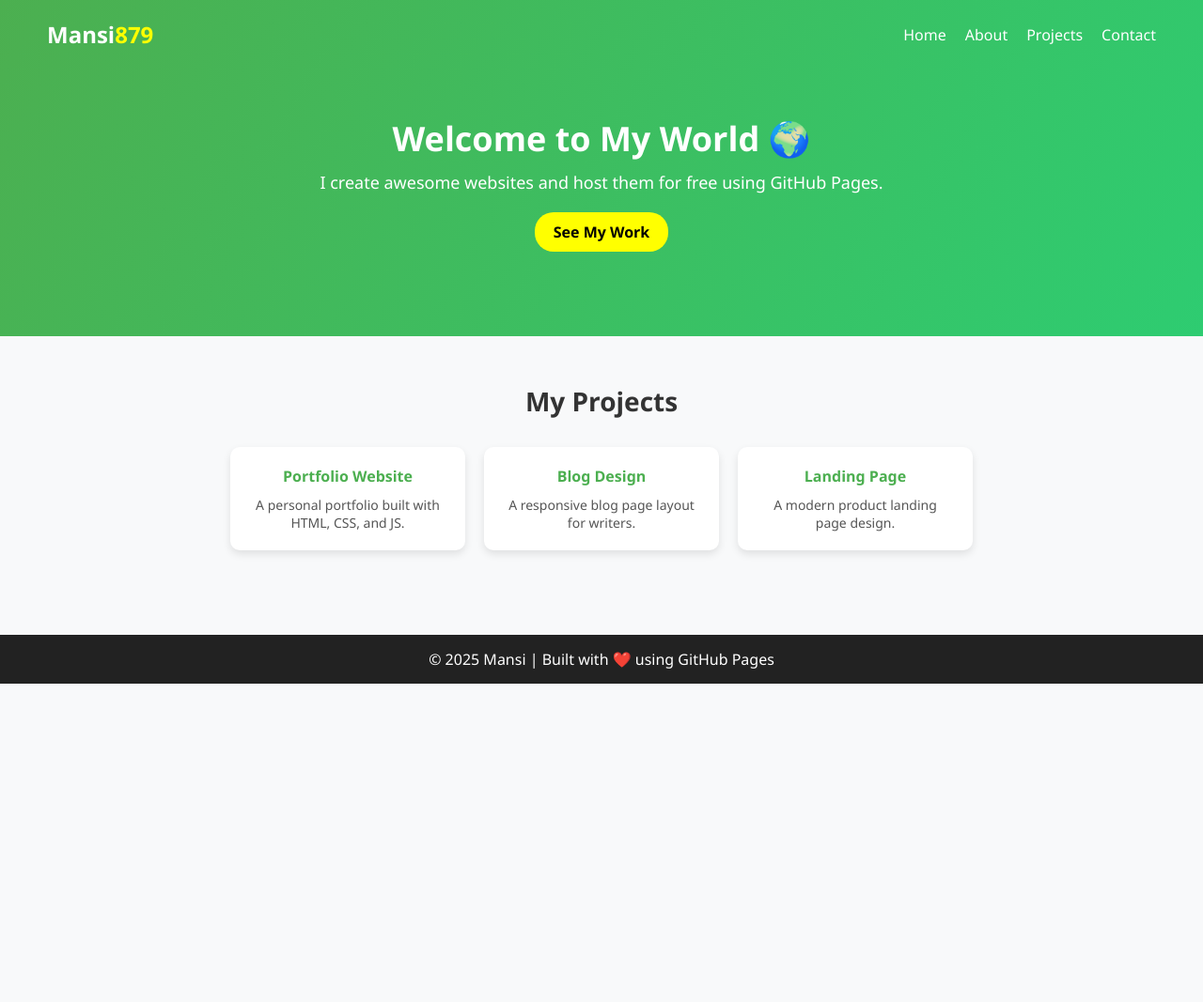
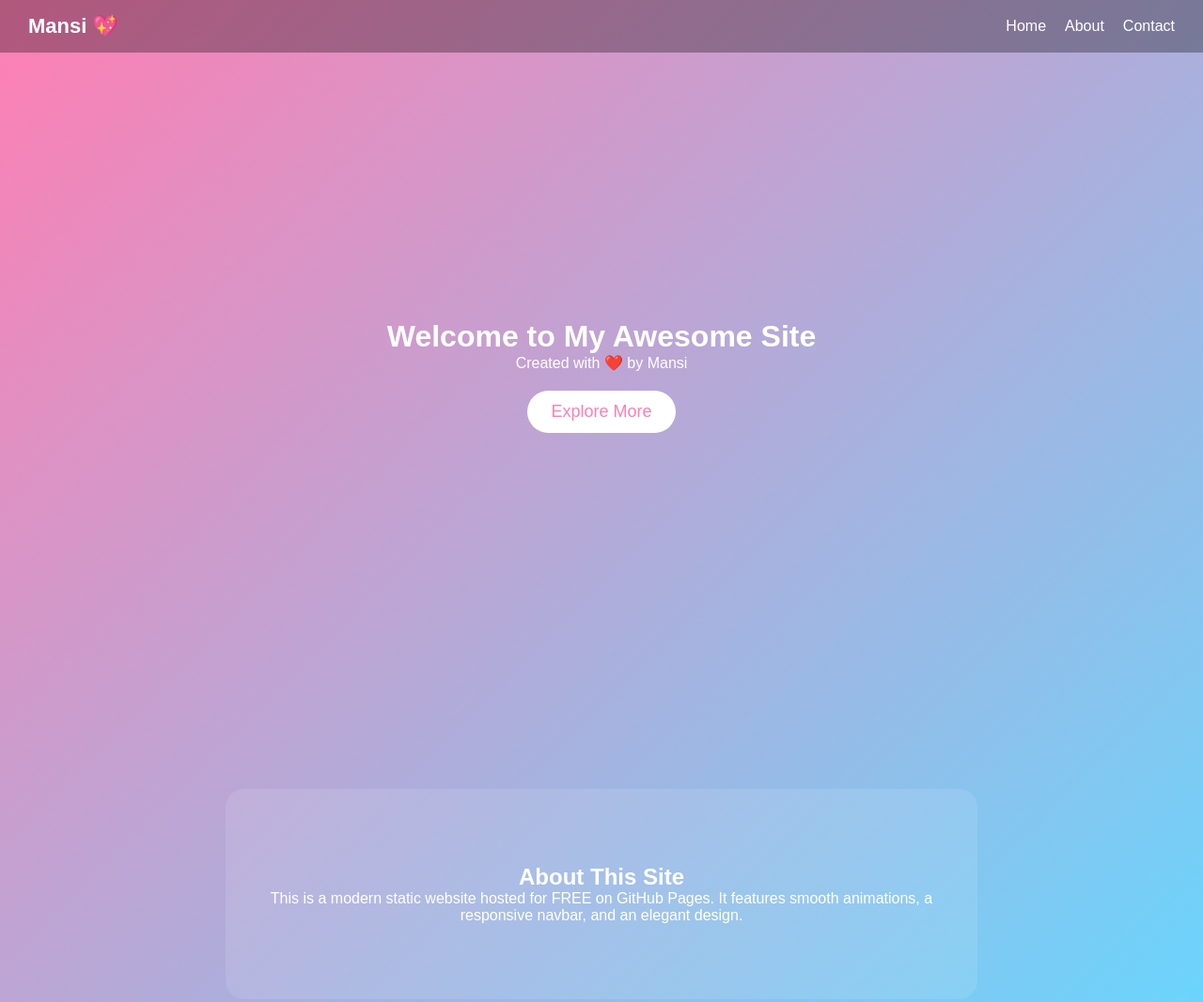
Before and after one commit to mansi879/mansi879.github.io, a plain HTML site: page index.html in a window 1280 px wide. Shown: the top 1067 px of the page at 94% size. Before the commit the page ends 800 px from the top, so only its background shows below. Drawn offline with Linux system fonts and the light colour scheme.

Commit message:
upgrade stylish navbar + animation website

```diff
--- a/index.html
+++ b/index.html
@@ -1,49 +1,41 @@
 <!DOCTYPE html>
 <html lang="en">
   <head>
-    <meta charset="UTF-8">
-    <meta name="viewport" content="width=device-width, initial-scale=1.0">
-    <title>Mansi's Website</title>
-    <link rel="stylesheet" href="style.css">
+    <meta charset="UTF-8" />
+    <meta name="viewport" content="width=device-width, initial-scale=1.0" />
+    <title>Mansi's Stylish Website</title>
+    <link rel="stylesheet" href="style.css" />
   </head>
   <body>
-    <header>
-        <nav>
-            <h1 class="logo">Mansi<span>879</span></h1>
+    <!-- Navbar -->
+    <nav class="navbar">
+      <div class="logo">Mansi 💖</div>
       <ul class="nav-links">
-                <li><a href="#">Home</a></li>
-                <li><a href="#">About</a></li>
-                <li><a href="#">Projects</a></li>
-                <li><a href="#">Contact</a></li>
+        <li><a href="#home">Home</a></li>
+        <li><a href="#about">About</a></li>
+        <li><a href="#contact">Contact</a></li>
       </ul>
     </nav>
-        <div class="hero">
-            <h2>Welcome to My World 🌍</h2>
-            <p>I create awesome websites and host them for free using GitHub Pages.</p>
-            <a href="#projects" class="btn">See My Work</a>
-        </div>
+
+    <!-- Hero Section -->
+    <header id="home" class="hero">
+      <h1 class="fade-in">Welcome to My Awesome Site</h1>
+      <p class="fade-in delay">Created with ❤️ by Mansi</p>
+      <a href="#about" class="btn fade-in delay2">Explore More</a>
     </header>
 
-    <section id="projects">
-        <h3>My Projects</h3>
-        <div class="card-container">
-            <div class="card">
-                <h4>Portfolio Website</h4>
-                <p>A personal portfolio built with HTML, CSS, and JS.</p>
-            </div>
-            <div class="card">
-                <h4>Blog Design</h4>
-                <p>A responsive blog page layout for writers.</p>
-            </div>
-            <div class="card">
-                <h4>Landing Page</h4>
-                <p>A modern product landing page design.</p>
-            </div>
-        </div>
+    <!-- About Section -->
+    <section id="about" class="about">
+      <h2>About This Site</h2>
+      <p>
+        This is a modern static website hosted for FREE on GitHub Pages. It
+        features smooth animations, a responsive navbar, and an elegant design.
+      </p>
     </section>
 
+    <!-- Footer -->
     <footer>
-        <p>© 2025 Mansi | Built with ❤️ using GitHub Pages</p>
+      <p>© 2025 Mansi. All rights reserved.</p>
     </footer>
   </body>
 </html>
--- a/style.css
+++ b/style.css
@@ -1,110 +1,110 @@
-/* Reset */
+/* Reset & Fonts */
 * {
     margin: 0;
     padding: 0;
     box-sizing: border-box;
-}
-body {
-    font-family: 'Segoe UI', Arial, sans-serif;
-    background: #f8f9fa;
-    color: #333;
+    font-family: 'Poppins', sans-serif;
 }
 
-/* Navigation */
-header {
-    background: linear-gradient(120deg, #4CAF50, #2ecc71);
+body {
+    background: linear-gradient(135deg, #ff7eb3, #65d8ff);
     color: white;
-    padding-bottom: 40px;
 }
-nav {
+
+/* Navbar */
+.navbar {
     display: flex;
     justify-content: space-between;
     align-items: center;
-    padding: 20px 50px;
+    padding: 15px 30px;
+    background: rgba(0,0,0,0.3);
+    position: fixed;
+    width: 100%;
+    top: 0;
+    z-index: 100;
 }
-.logo {
-    font-size: 24px;
+
+.navbar .logo {
+    font-size: 22px;
     font-weight: bold;
 }
-.logo span {
-    color: yellow;
-}
+
 .nav-links {
     list-style: none;
     display: flex;
-    gap: 20px;
 }
-.nav-links li a {
+
+.nav-links li {
+    margin-left: 20px;
+}
+
+.nav-links a {
+    text-decoration: none;
     color: white;
-    text-decoration: none;
     font-weight: 500;
+    transition: 0.3s;
 }
-.nav-links li a:hover {
-    text-decoration: underline;
+
+.nav-links a:hover {
+    color: yellow;
 }
 
 /* Hero Section */
 .hero {
+    height: 100vh;
+    display: flex;
+    flex-direction: column;
+    justify-content: center;
+    align-items: center;
     text-align: center;
-    padding: 50px 20px;
+    padding: 20px;
 }
-.hero h2 {
-    font-size: 36px;
-    margin-bottom: 10px;
+
+.fade-in {
+    opacity: 0;
+    transform: translateY(20px);
+    animation: fadeIn 1s forwards;
 }
-.hero p {
-    font-size: 18px;
-    margin-bottom: 20px;
+
+.fade-in.delay { animation-delay: 0.5s; }
+.fade-in.delay2 { animation-delay: 1s; }
+
+@keyframes fadeIn {
+    to { opacity: 1; transform: translateY(0); }
 }
+
 .btn {
     display: inline-block;
-    background: yellow;
-    color: black;
-    padding: 10px 20px;
-    border-radius: 20px;
+    margin-top: 20px;
+    padding: 12px 25px;
+    background: white;
+    color: #ff7eb3;
+    font-size: 18px;
+    border-radius: 25px;
     text-decoration: none;
-    font-weight: bold;
-}
-.btn:hover {
-    background: orange;
+    transition: all 0.3s ease;
 }
 
-/* Projects */
-#projects {
+.btn:hover {
+    background: #ff4fa3;
+    color: white;
+}
+
+/* About Section */
+.about {
+    padding: 80px 20px;
     text-align: center;
-    padding: 50px 20px;
-}
-#projects h3 {
-    font-size: 28px;
-    margin-bottom: 30px;
-}
-.card-container {
-    display: flex;
-    justify-content: center;
-    gap: 20px;
-    flex-wrap: wrap;
-}
-.card {
-    background: white;
-    padding: 20px;
-    border-radius: 10px;
-    width: 250px;
-    box-shadow: 0 4px 8px rgba(0,0,0,0.1);
-}
-.card h4 {
-    margin-bottom: 10px;
-    color: #4CAF50;
-}
-.card p {
-    font-size: 14px;
-    color: #555;
+    background: rgba(255,255,255,0.1);
+    border-radius: 20px;
+    margin: 40px auto;
+    width: 90%;
+    max-width: 800px;
 }
 
 /* Footer */
 footer {
-    background: #222;
-    color: white;
     text-align: center;
     padding: 15px;
-    margin-top: 40px;
+    background: rgba(0,0,0,0.3);
+    margin-top: 50px;
 }
```
Lines whose indentation alone changed are shown as unchanged.
